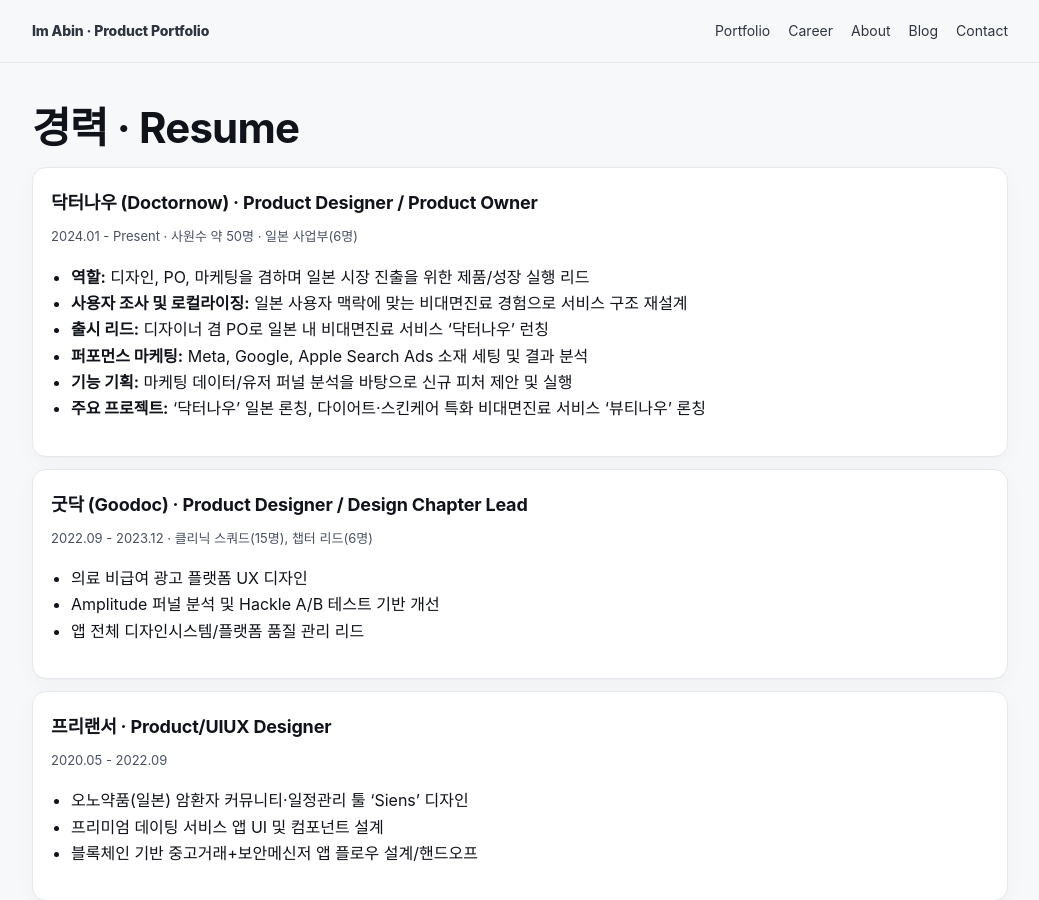
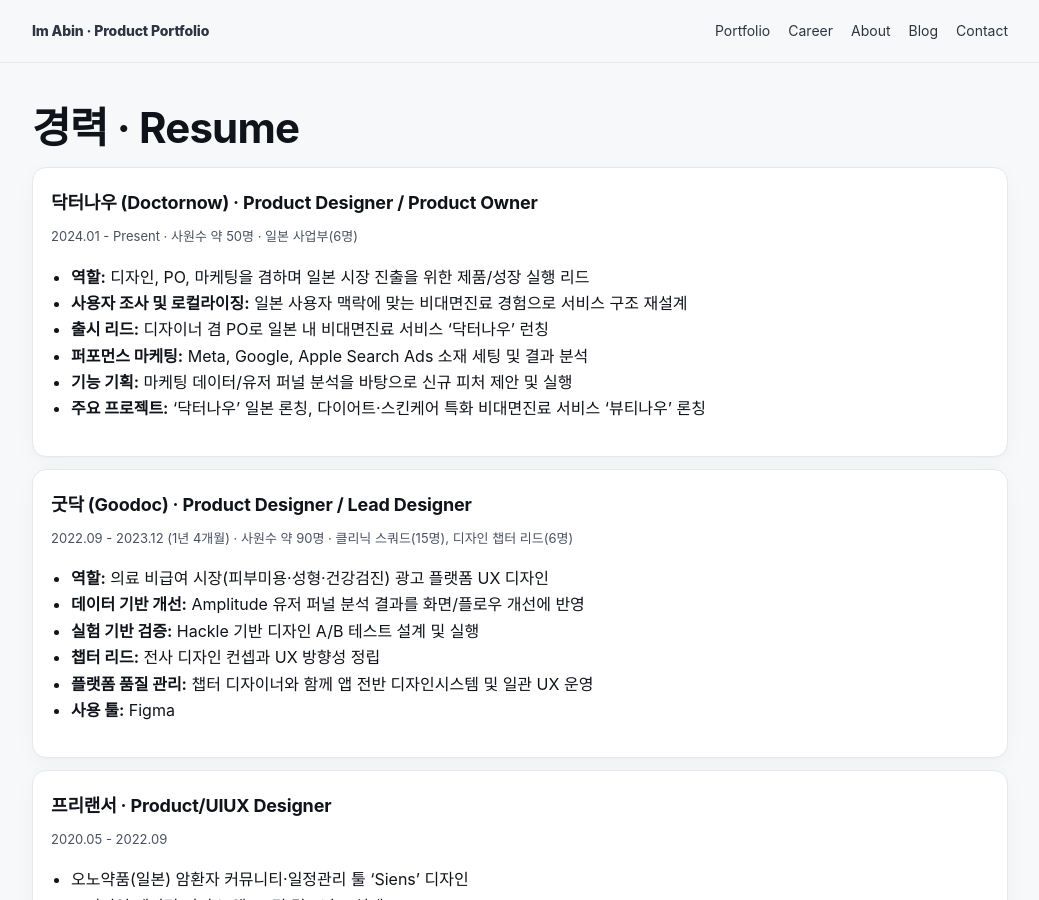
Before and after one commit to ima-bin/ima-bin.github.io, a Jekyll site: the page built from resume.md, in a window 1280 px wide and 900 px high. Shown: the whole window, without its empty margins (120-1159 px from the left). Built offline with Jekyll 4.4.1, drawn with Linux system fonts in a browser that asks for light colours.

Commit message:
Detail Goodoc section with team scope, responsibilities, and tools

```diff
--- a/resume.md
+++ b/resume.md
@@ -20,12 +20,15 @@ permalink: /resume/
   </div>
 
   <div class="card" style="margin-bottom:12px;">
-    <h3>굿닥 (Goodoc) · Product Designer / Design Chapter Lead</h3>
-    <p class="meta">2022.09 - 2023.12 · 클리닉 스쿼드(15명), 챕터 리드(6명)</p>
+    <h3>굿닥 (Goodoc) · Product Designer / Lead Designer</h3>
+    <p class="meta">2022.09 - 2023.12 (1년 4개월) · 사원수 약 90명 · 클리닉 스쿼드(15명), 디자인 챕터 리드(6명)</p>
     <ul>
-      <li>의료 비급여 광고 플랫폼 UX 디자인</li>
-      <li>Amplitude 퍼널 분석 및 Hackle A/B 테스트 기반 개선</li>
-      <li>앱 전체 디자인시스템/플랫폼 품질 관리 리드</li>
+      <li><strong>역할:</strong> 의료 비급여 시장(피부미용·성형·건강검진) 광고 플랫폼 UX 디자인</li>
+      <li><strong>데이터 기반 개선:</strong> Amplitude 유저 퍼널 분석 결과를 화면/플로우 개선에 반영</li>
+      <li><strong>실험 기반 검증:</strong> Hackle 기반 디자인 A/B 테스트 설계 및 실행</li>
+      <li><strong>챕터 리드:</strong> 전사 디자인 컨셉과 UX 방향성 정립</li>
+      <li><strong>플랫폼 품질 관리:</strong> 챕터 디자이너와 함께 앱 전반 디자인시스템 및 일관 UX 운영</li>
+      <li><strong>사용 툴:</strong> Figma</li>
     </ul>
   </div>
 
```
